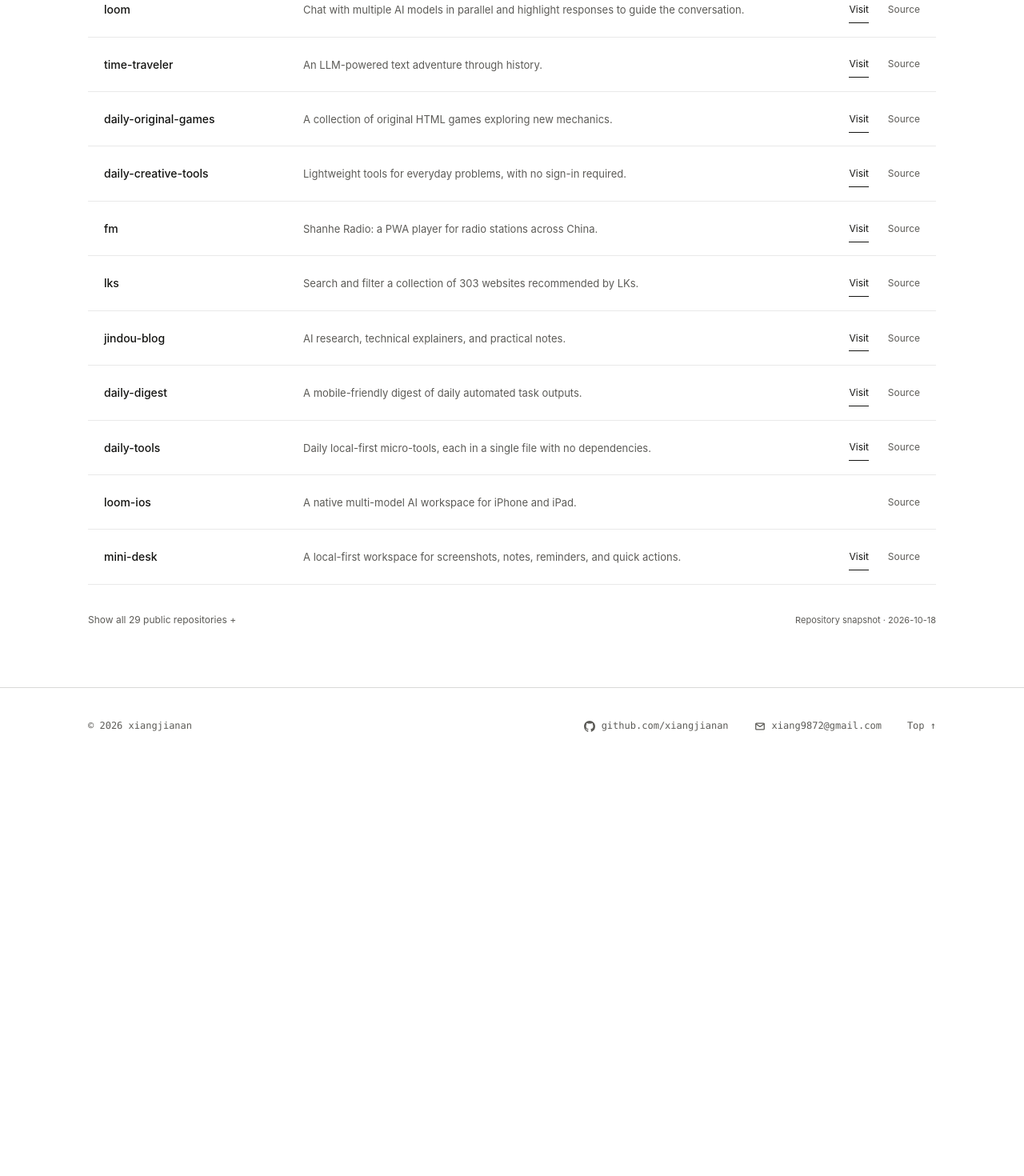
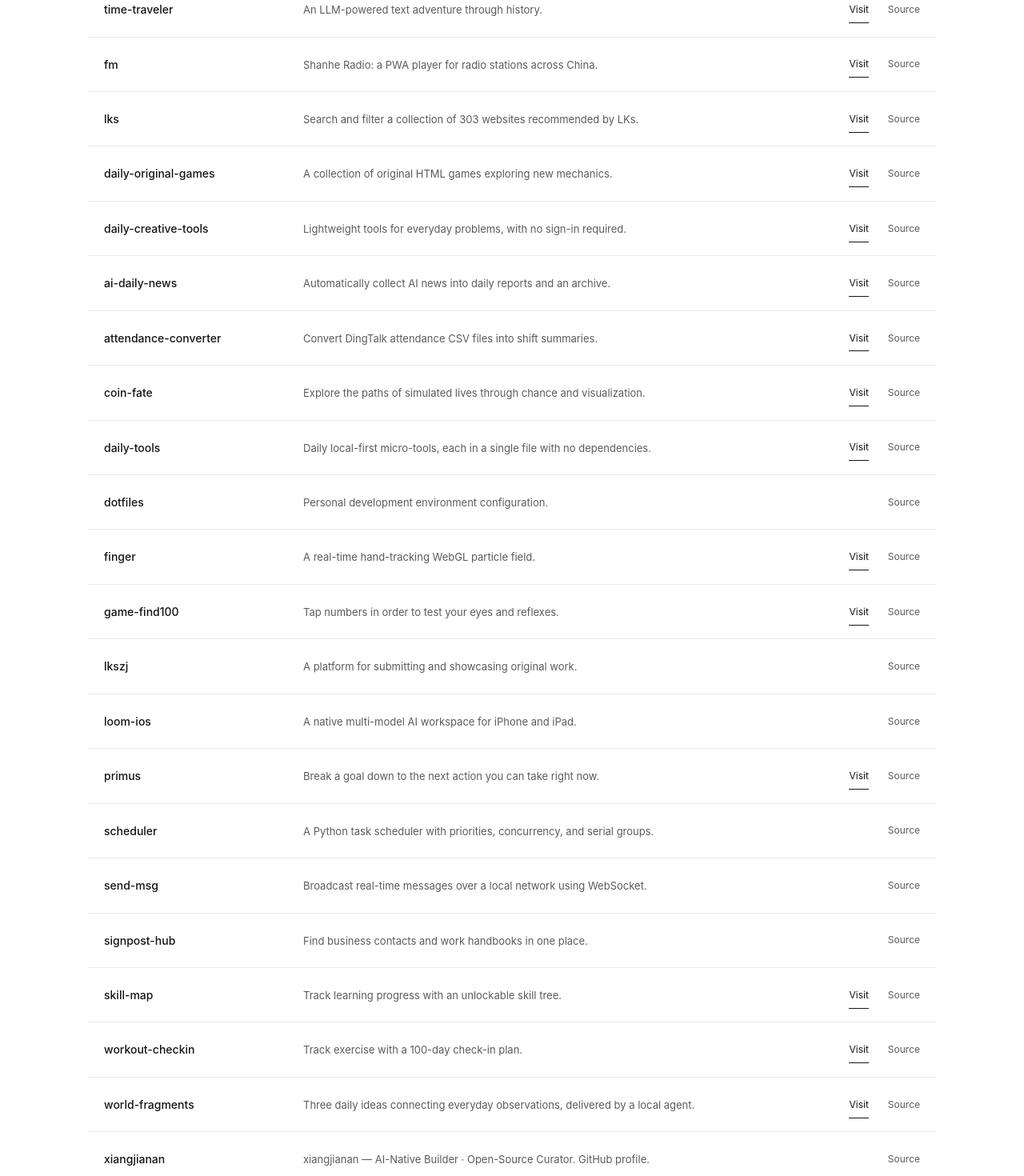
Before and after one commit to xiangjianan/xiangjianan.github.io, a Vue app: page / in a window 1280 px wide. Shown: the part 1620-3090 px from the top of the page at 80% size. Before the commit the page ends 2575 px from the top, so only its background shows below. Built offline with nearby package versions, Linux system fonts and the light colour scheme.

Commit message:
Refresh and show public repository catalog

```diff
--- a/src/components/ExploreSection.vue
+++ b/src/components/ExploreSection.vue
@@ -4,10 +4,8 @@ import { computed, ref } from 'vue'
 import AppIcon from './AppIcon.vue'
 import { CATEGORIES, REPOSITORIES, REPOSITORIES_URL, CHECKED_AT } from '../data/site'
 const category = ref('all')
-const expanded = ref(false)
 const filtered = computed(() => category.value === 'all' ? REPOSITORIES : REPOSITORIES.filter(p => p.category === category.value))
-const visible = computed(() => category.value === 'all' && !expanded.value ? filtered.value.slice(0, 15) : filtered.value)
-function select(id) { category.value = id; expanded.value = false }
+function select(id) { category.value = id }
 </script>
 <template>
   <section id="explore" aria-labelledby="explore-title">
@@ -17,9 +15,9 @@ function select(id) { category.value = id; expanded.value = false }
       <div class="filters" role="group" :aria-label="t('Filter projects by category', '按类别筛选项目')">
         <button v-for="item in CATEGORIES" :key="item.id" :aria-pressed="category === item.id" aria-controls="project-list" @click="select(item.id)">{{ item.label }}</button>
       </div>
-      <p class="catalog-status" role="status">{{ category === 'all' && !expanded ? t('Showing ' + visible.length + ' of ' + REPOSITORIES.length + ' public repositories', '显示 ' + visible.length + ' / ' + REPOSITORIES.length + ' 个公开仓库') : t(filtered.length + ' projects', filtered.length + ' 个项目') }}</p>
+      <p class="catalog-status" role="status">{{ t(filtered.length + ' projects', filtered.length + ' 个项目') }}</p>
       <ul id="project-list" class="project-list">
-        <li v-for="project in visible" :key="project.name" class="project-row">
+        <li v-for="project in filtered" :key="project.name" class="project-row">
           <a class="project-main" :href="project.liveUrl || project.href" target="_blank" rel="noopener noreferrer"><span class="project-name">{{ project.name }}</span><span class="project-desc">{{ project.desc }}</span></a>
           <div class="project-actions">
             <a v-if="project.liveUrl" class="project-action project-preview text-action" :href="project.liveUrl" :aria-label="`Preview ${project.name}`" title="Visit site" target="_blank" rel="noopener noreferrer">{{ t('Visit', '访问') }}</a>
@@ -28,7 +26,6 @@ function select(id) { category.value = id; expanded.value = false }
         </li>
       </ul>
       <div class="catalog-footer">
-        <button v-if="category === 'all'" class="show-all" :aria-expanded="expanded" aria-controls="project-list" @click="expanded = !expanded">{{ expanded ? t('Show fewer −', '收起 −') : t(`Show all ${REPOSITORIES.length} public repositories +`, `显示全部 ${REPOSITORIES.length} 个公开仓库 +`) }}</button>
         <span>{{ t('Repository snapshot', '仓库快照') }} · {{ CHECKED_AT }}</span>
       </div>
     </div>
--- a/src/data/locale.js
+++ b/src/data/locale.js
@@ -2,6 +2,7 @@ export const isChinese = typeof navigator !== 'undefined' && /^zh(?:-|$)/i.test(
 export const t = (en, zh) => isChinese ? zh : en
 
 export const descriptions = {
+  'xiangjianan': 'GitHub 个人主页。',
   'jindou-blog': '关于 AI、技术与探索的研究和笔记。',
   'ai-daily-news': '自动收集 AI 新闻，整理成每日简报与归档。',
   'daily-digest': '适合手机阅读的每日自动任务成果集。',
--- a/src/data/repositories.json
+++ b/src/data/repositories.json
@@ -1,13 +1,13 @@
 {
-  "checkedAt": "2026-10-18",
+  "checkedAt": "2026-10-30",
   "repositories": [
     {
-      "name": "ai-daily-news",
-      "desc": "Automatically collect AI news into daily reports and an archive.",
-      "category": "ai",
-      "href": "https://github.com/xiangjianan/ai-daily-news",
-      "liveUrl": "https://xiangjianan.github.io/ai-daily-news/",
-      "updated": "2026-10-18"
+      "name": "taptap",
+      "desc": "A WeChat puzzle about finding numbers in irregular shapes.",
+      "category": "games",
+      "href": "https://github.com/xiangjianan/taptap",
+      "liveUrl": "https://taptap.helloxjn.com",
+      "updated": "2026-10-09"
     },
     {
       "name": "minidesk-ios",
@@ -15,7 +15,15 @@
       "category": "tools",
       "href": "https://github.com/xiangjianan/minidesk-ios",
       "liveUrl": "https://apps.apple.com/us/app/minidesk/id6823998088",
-      "updated": "2026-10-17"
+      "updated": "2026-10-30"
+    },
+    {
+      "name": "loom",
+      "desc": "Chat with multiple AI models in parallel and highlight responses to guide the conversation.",
+      "category": "ai",
+      "href": "https://github.com/xiangjianan/loom",
+      "liveUrl": "https://xiangjianan.github.io/loom/",
+      "updated": "2026-10-07"
     },
     {
       "name": "daily-games",
@@ -26,28 +34,28 @@
       "updated": "2026-10-10"
     },
     {
-      "name": "taptap",
-      "desc": "A WeChat puzzle about finding numbers in irregular shapes.",
-      "category": "games",
-      "href": "https://github.com/xiangjianan/taptap",
-      "liveUrl": "https://taptap.helloxjn.com",
-      "updated": "2026-10-09"
-    },
-    {
-      "name": "loom",
-      "desc": "Chat with multiple AI models in parallel and highlight responses to guide the conversation.",
-      "category": "ai",
-      "href": "https://github.com/xiangjianan/loom",
-      "liveUrl": "https://xiangjianan.github.io/loom/",
-      "updated": "2026-10-07"
-    },
-    {
       "name": "time-traveler",
       "desc": "An LLM-powered text adventure through history.",
       "category": "games",
       "href": "https://github.com/xiangjianan/time-traveler",
       "liveUrl": "https://traveler.helloxjn.com/",
       "updated": "2026-09-30"
+    },
+    {
+      "name": "fm",
+      "desc": "Shanhe Radio: a PWA player for radio stations across China.",
+      "category": "tools",
+      "href": "https://github.com/xiangjianan/fm",
+      "liveUrl": "https://xiangjianan.github.io/fm/",
+      "updated": "2026-09-23"
+    },
+    {
+      "name": "lks",
+      "desc": "Search and filter a collection of 303 websites recommended by LKs.",
+      "category": "curation",
+      "href": "https://github.com/xiangjianan/lks",
+      "liveUrl": "https://lkssite.vip",
+      "updated": "2026-10-29"
     },
     {
       "name": "daily-original-games",
@@ -66,36 +74,28 @@
       "updated": "2026-09-30"
     },
     {
-      "name": "fm",
-      "desc": "Shanhe Radio: a PWA player for radio stations across China.",
-      "category": "tools",
-      "href": "https://github.com/xiangjianan/fm",
-      "liveUrl": "https://xiangjianan.github.io/fm/",
-      "updated": "2026-09-23"
+      "name": "ai-daily-news",
+      "desc": "Automatically collect AI news into daily reports and an archive.",
+      "category": "ai",
+      "href": "https://github.com/xiangjianan/ai-daily-news",
+      "liveUrl": "https://xiangjianan.github.io/ai-daily-news/",
+      "updated": "2026-10-30"
     },
     {
-      "name": "lks",
-      "desc": "Search and filter a collection of 303 websites recommended by LKs.",
-      "category": "curation",
-      "href": "https://github.com/xiangjianan/lks",
-      "liveUrl": "https://lkssite.vip",
+      "name": "attendance-converter",
+      "desc": "Convert DingTalk attendance CSV files into shift summaries.",
+      "category": "tools",
+      "href": "https://github.com/xiangjianan/attendance-converter",
+      "liveUrl": "https://xiangjianan.github.io/attendance-converter/",
       "updated": "2026-09-12"
     },
     {
-      "name": "jindou-blog",
-      "desc": "AI research, technical explainers, and practical notes.",
-      "category": "ai",
-      "href": "https://github.com/xiangjianan/jindou-blog",
-      "liveUrl": "https://jindou-blog.pages.dev",
-      "updated": "2026-10-18"
-    },
-    {
-      "name": "daily-digest",
-      "desc": "A mobile-friendly digest of daily automated task outputs.",
-      "category": "ai",
-      "href": "https://github.com/xiangjianan/daily-digest",
-      "liveUrl": "https://xiangjianan.github.io/daily-digest/",
-      "updated": "2026-10-17"
+      "name": "coin-fate",
+      "desc": "Explore the paths of simulated lives through chance and visualization.",
+      "category": "games",
+      "href": "https://github.com/xiangjianan/coin-fate",
+      "liveUrl": "https://xiangjianan.github.io/coin-fate/",
+      "updated": "2026-09-12"
     },
     {
       "name": "daily-tools",
@@ -103,31 +103,15 @@
       "category": "tools",
       "href": "https://github.com/xiangjianan/daily-tools",
       "liveUrl": "https://xiangjianan.github.io/daily-tools/",
-      "updated": "2026-10-17"
+      "updated": "2026-10-29"
     },
     {
-      "name": "loom-ios",
-      "desc": "A native multi-model AI workspace for iPhone and iPad.",
-      "category": "ai",
-      "href": "https://github.com/xiangjianan/loom-ios",
+      "name": "dotfiles",
+      "desc": "Personal development environment configuration.",
+      "category": "engineering",
+      "href": "https://github.com/xiangjianan/dotfiles",
       "liveUrl": null,
-      "updated": "2026-10-17"
-    },
-    {
-      "name": "mini-desk",
-      "desc": "A local-first workspace for screenshots, notes, reminders, and quick actions.",
-      "category": "tools",
-      "href": "https://github.com/xiangjianan/mini-desk",
-      "liveUrl": "https://minidesk.online",
-      "updated": "2026-10-17"
-    },
-    {
-      "name": "world-fragments",
-      "desc": "Three daily ideas connecting everyday observations, delivered by a local agent.",
-      "category": "ai",
-      "href": "https://github.com/xiangjianan/world-fragments",
-      "liveUrl": "https://xiangjianan.github.io/world-fragments/",
-      "updated": "2026-10-17"
+      "updated": "2026-09-12"
     },
     {
       "name": "finger",
@@ -138,27 +122,11 @@
       "updated": "2026-10-14"
     },
     {
-      "name": "workout-checkin",
-      "desc": "Track exercise with a 100-day check-in plan.",
-      "category": "tools",
-      "href": "https://github.com/xiangjianan/workout-checkin",
-      "liveUrl": "https://workout.helloxjn.com",
-      "updated": "2026-09-30"
-    },
-    {
-      "name": "xiangjianan.github.io",
-      "desc": "The source code for this personal portfolio.",
-      "category": "engineering",
-      "href": "https://github.com/xiangjianan/xiangjianan.github.io",
-      "liveUrl": "https://xiangjianan.github.io/",
-      "updated": "2026-09-30"
-    },
-    {
-      "name": "signpost-hub",
-      "desc": "Find business contacts and work handbooks in one place.",
-      "category": "tools",
-      "href": "https://github.com/xiangjianan/signpost-hub",
-      "liveUrl": null,
+      "name": "game-find100",
+      "desc": "Tap numbers in order to test your eyes and reflexes.",
+      "category": "games",
+      "href": "https://github.com/xiangjianan/game-find100",
+      "liveUrl": "https://xiangjianan.github.io/game-find100/",
       "updated": "2026-09-12"
     },
     {
@@ -166,6 +134,46 @@
       "desc": "A platform for submitting and showcasing original work.",
       "category": "curation",
       "href": "https://github.com/xiangjianan/lkszj",
+      "liveUrl": null,
+      "updated": "2026-09-12"
+    },
+    {
+      "name": "loom-ios",
+      "desc": "A native multi-model AI workspace for iPhone and iPad.",
+      "category": "ai",
+      "href": "https://github.com/xiangjianan/loom-ios",
+      "liveUrl": null,
+      "updated": "2026-10-30"
+    },
+    {
+      "name": "primus",
+      "desc": "Break a goal down to the next action you can take right now.",
+      "category": "tools",
+      "href": "https://github.com/xiangjianan/primus",
+      "liveUrl": "https://primus.helloxjn.com",
+      "updated": "2026-09-12"
+    },
+    {
+      "name": "scheduler",
+      "desc": "A Python task scheduler with priorities, concurrency, and serial groups.",
+      "category": "ai",
+      "href": "https://github.com/xiangjianan/scheduler",
+      "liveUrl": null,
+      "updated": "2026-09-12"
+    },
+    {
+      "name": "send-msg",
+      "desc": "Broadcast real-time messages over a local network using WebSocket.",
+      "category": "engineering",
+      "href": "https://github.com/xiangjianan/send-msg",
+      "liveUrl": null,
+      "updated": "2026-09-12"
+    },
+    {
+      "name": "signpost-hub",
+      "desc": "Find business contacts and work handbooks in one place.",
+      "category": "tools",
+      "href": "https://github.com/xiangjianan/signpost-hub",
       "liveUrl": null,
       "updated": "2026-09-12"
     },
@@ -178,60 +186,36 @@
       "updated": "2026-09-12"
     },
     {
-      "name": "primus",
-      "desc": "Break a goal down to the next action you can take right now.",
+      "name": "workout-checkin",
+      "desc": "Track exercise with a 100-day check-in plan.",
       "category": "tools",
-      "href": "https://github.com/xiangjianan/primus",
-      "liveUrl": "https://primus.helloxjn.com",
-      "updated": "2026-09-12"
+      "href": "https://github.com/xiangjianan/workout-checkin",
+      "liveUrl": "https://workout.helloxjn.com",
+      "updated": "2026-09-30"
     },
     {
-      "name": "coin-fate",
-      "desc": "Explore the paths of simulated lives through chance and visualization.",
-      "category": "games",
-      "href": "https://github.com/xiangjianan/coin-fate",
-      "liveUrl": "https://xiangjianan.github.io/coin-fate/",
-      "updated": "2026-09-12"
+      "name": "world-fragments",
+      "desc": "Three daily ideas connecting everyday observations, delivered by a local agent.",
+      "category": "ai",
+      "href": "https://github.com/xiangjianan/world-fragments",
+      "liveUrl": "https://xiangjianan.github.io/world-fragments/",
+      "updated": "2026-10-29"
     },
     {
-      "name": "dotfiles",
-      "desc": "Personal development environment configuration.",
+      "name": "xiangjianan",
+      "desc": "xiangjianan — AI-Native Builder · Open-Source Curator. GitHub profile.",
       "category": "engineering",
-      "href": "https://github.com/xiangjianan/dotfiles",
+      "href": "https://github.com/xiangjianan/xiangjianan",
       "liveUrl": null,
-      "updated": "2026-09-12"
+      "updated": "2026-10-29"
     },
     {
-      "name": "scheduler",
-      "desc": "A Python task scheduler with priorities, concurrency, and serial groups.",
-      "category": "ai",
-      "href": "https://github.com/xiangjianan/scheduler",
-      "liveUrl": null,
-      "updated": "2026-09-12"
-    },
-    {
-      "name": "attendance-converter",
-      "desc": "Convert DingTalk attendance CSV files into shift summaries.",
-      "category": "tools",
-      "href": "https://github.com/xiangjianan/attendance-converter",
-      "liveUrl": "https://xiangjianan.github.io/attendance-converter/",
-      "updated": "2026-09-12"
-    },
-    {
-      "name": "game-find100",
-      "desc": "Tap numbers in order to test your eyes and reflexes.",
-      "category": "games",
-      "href": "https://github.com/xiangjianan/game-find100",
-      "liveUrl": "https://xiangjianan.github.io/game-find100/",
-      "updated": "2026-09-12"
-    },
-    {
-      "name": "send-msg",
-      "desc": "Broadcast real-time messages over a local network using WebSocket.",
+      "name": "xiangjianan.github.io",
+      "desc": "The source code for this personal portfolio.",
       "category": "engineering",
-      "href": "https://github.com/xiangjianan/send-msg",
-      "liveUrl": null,
-      "updated": "2026-09-12"
+      "href": "https://github.com/xiangjianan/xiangjianan.github.io",
+      "liveUrl": "https://xiangjianan.github.io/",
+      "updated": "2026-10-29"
     }
   ]
 }
--- a/src/data/site.js
+++ b/src/data/site.js
@@ -13,7 +13,7 @@ export const CATEGORIES = [
 export const REPOSITORIES = snapshot.repositories.map(p => ({ ...p, desc: isChinese ? (descriptions[p.name] || p.desc) : p.desc }))
 export const CHECKED_AT = snapshot.checkedAt
 export const FEATURED = [
-  { name: 'Mini Desk', title: t('A little room for your everyday.', '给日常留一方小天地。'), tag: t('Everyday tools', '日常工具'), desc: t('A quiet place for screenshots, notes, reminders, and quick actions. No sign-in; your data stays local.', '一个安静的空间，放置截图、笔记、提醒和快捷操作。无需登录，数据保存在本地。'), liveUrl: 'https://minidesk.online', repoUrl: `${GITHUB_URL}/mini-desk`, detail: 'Vue · TypeScript · Local-first', delay: 0 },
+  { name: 'Mini Desk', title: t('A little room for your everyday.', '给日常留一方小天地。'), tag: t('Everyday tools', '日常工具'), desc: t('A quiet place for screenshots, notes, reminders, and quick actions. No sign-in; your data stays local.', '一个安静的空间，放置截图、笔记、提醒和快捷操作。无需登录，数据保存在本地。'), liveUrl: 'https://minidesk.online', repoUrl: `${GITHUB_URL}/minidesk`, detail: 'Vue · TypeScript · Local-first', delay: 0 },
   { name: 'jindou-blog', title: t('A place to follow a question.', '顺着问题，慢慢探索。'), tag: t('Research & writing', '研究与写作'), desc: t('Notes on AI, research, and technology: a place to gather what I’m learning and make sense of it along the way.', '记录关于 AI、研究与技术的探索，把学习中的想法慢慢整理清楚。'), liveUrl: 'https://jindou-blog.pages.dev', repoUrl: `${GITHUB_URL}/jindou-blog`, detail: 'AI research · Explainers · Notes', delay: 60 },
   { name: 'daily-digest', title: t('A little collection, every day.', '每天收集一点新东西。'), tag: t('AI & Automation', 'AI 与自动化'), desc: t('A mobile-friendly digest of what my automated tasks have gathered and made, ready to browse whenever curiosity strikes.', '自动任务收集与创作的每日合集，适合在手机上随手翻看。'), liveUrl: 'https://xiangjianan.github.io/daily-digest/', repoUrl: `${GITHUB_URL}/daily-digest`, detail: 'Daily summaries · Mobile-first · PWA', delay: 120 },
 ]
```
Also changed, not shown: 1 other file (tests, documents, lock files or other folders).
